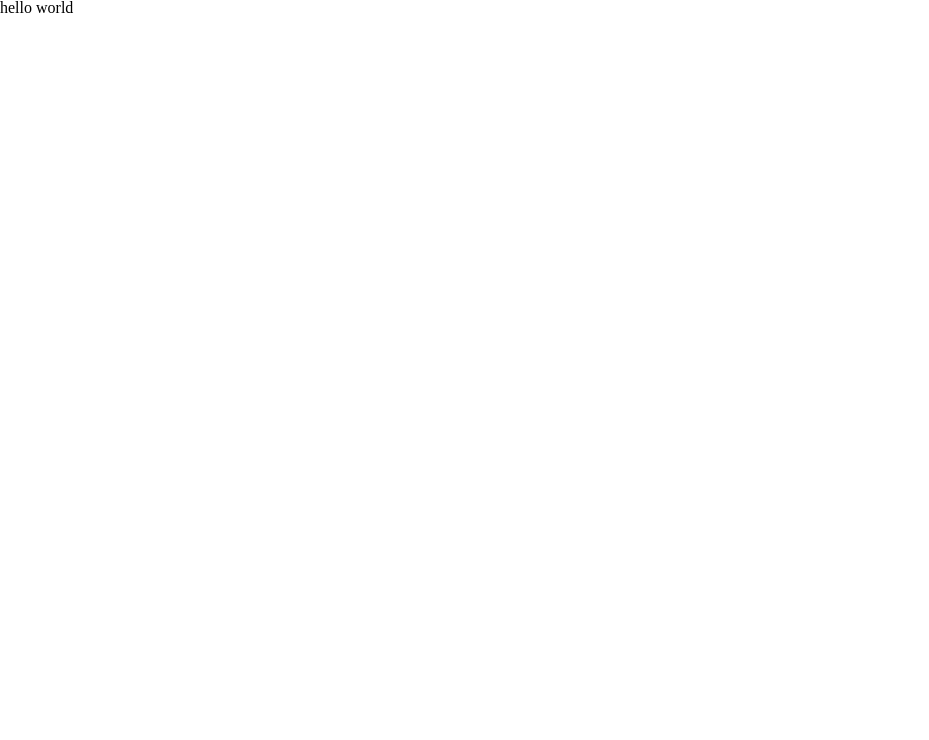
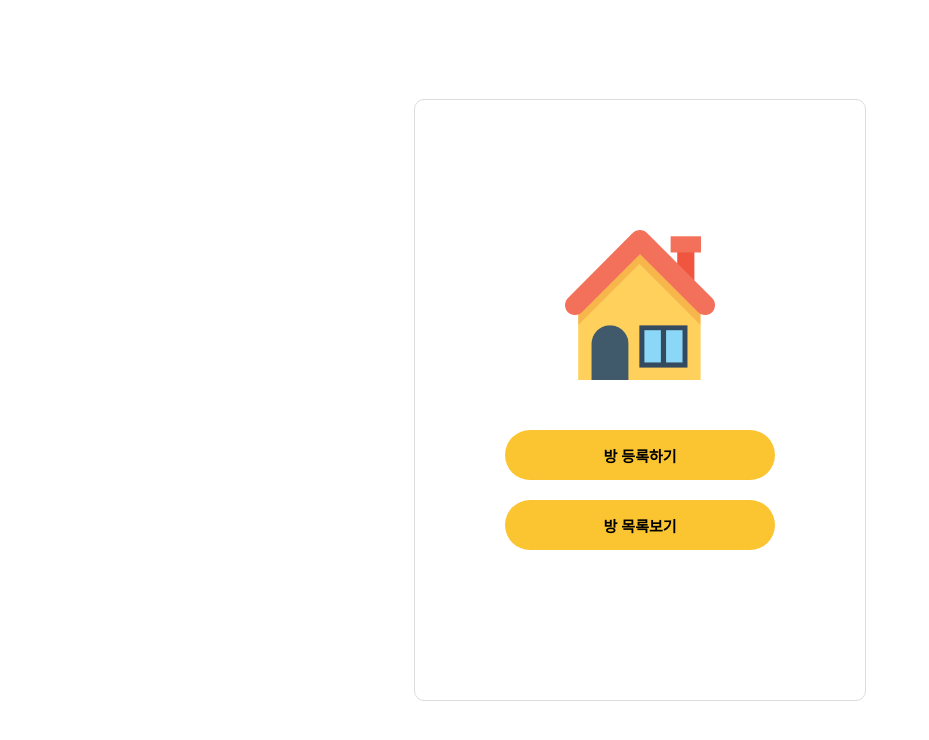
Before and after one commit to sangha-ju/callbus-project, a React (Create React App) app: page / in a window 1280 px wide. Shown: the top 740 px of the page, without its empty margins (0-929 px from the left). Built offline with nearby package versions, Linux system fonts and the light colour scheme.

Commit message:
home 화면 ui 완성

```diff
--- /dev/null
+++ b/src/components/RoutingBtn.js
@@ -0,0 +1,57 @@
+import React from "react";
+import styled from "styled-components";
+import House from "../images/house.png";
+
+const Container = styled.div`
+  display: flex;
+  justify-content: center;
+  align-items: center;
+  width: 100vw;
+  height: 100vh;
+`;
+
+const ButtonBox = styled.div`
+  display: flex;
+  justify-content: center;
+  align-items: center;
+  flex-direction: column;
+  width: 450px;
+  height: 600px;
+  border: 1px solid #dddddd;
+  border-radius: 10px;
+`;
+
+const Img = styled.img`
+  height: 150px;
+  margin-bottom: 50px;
+`;
+
+const RoomLinkBtn = styled.button`
+  width: 60%;
+  height: 50px;
+  margin-bottom: 20px;
+  background-color: #fbc531;
+  border: none;
+  border-radius: 40px;
+  font-size: 15px;
+  font-weight: 600;
+  cursor: pointer;
+
+  &:hover {
+    background-color: rgba(251, 197, 49, 0.8);
+  }
+`;
+
+function RoutingBtn() {
+  return (
+    <Container>
+      <ButtonBox>
+        <Img src={House} alt="home" />
+        <RoomLinkBtn>방 등록하기</RoomLinkBtn>
+        <RoomLinkBtn>방 목록보기</RoomLinkBtn>
+      </ButtonBox>
+    </Container>
+  );
+}
+
+export default RoutingBtn;
--- a/src/pages/Home.js
+++ b/src/pages/Home.js
@@ -1,7 +1,8 @@
 import React from "react";
+import RoutingBtn from "../components/RoutingBtn";
 
 function Home() {
-  return <h1>hello world</h1>;
+  return <RoutingBtn />;
 }
 
 export default Home;
```
Also changed, not shown: src/images/house.png (added).
